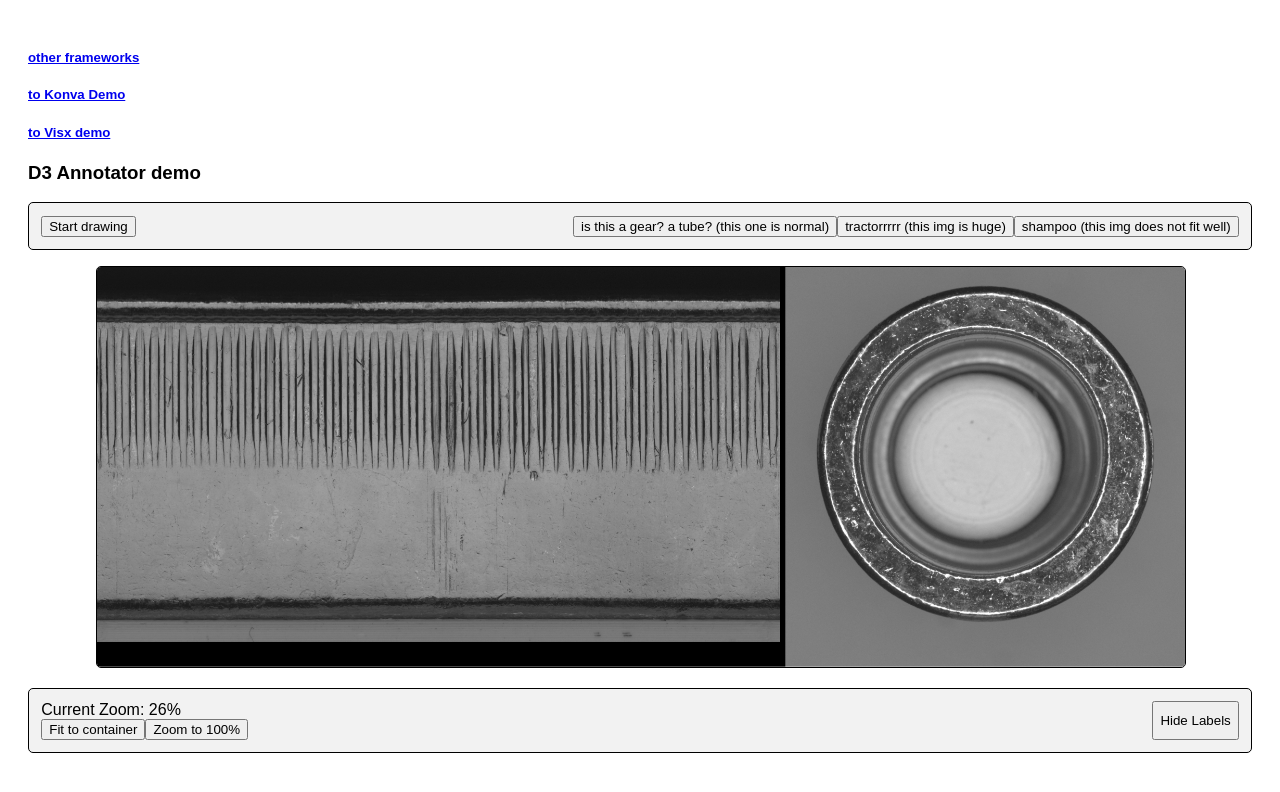
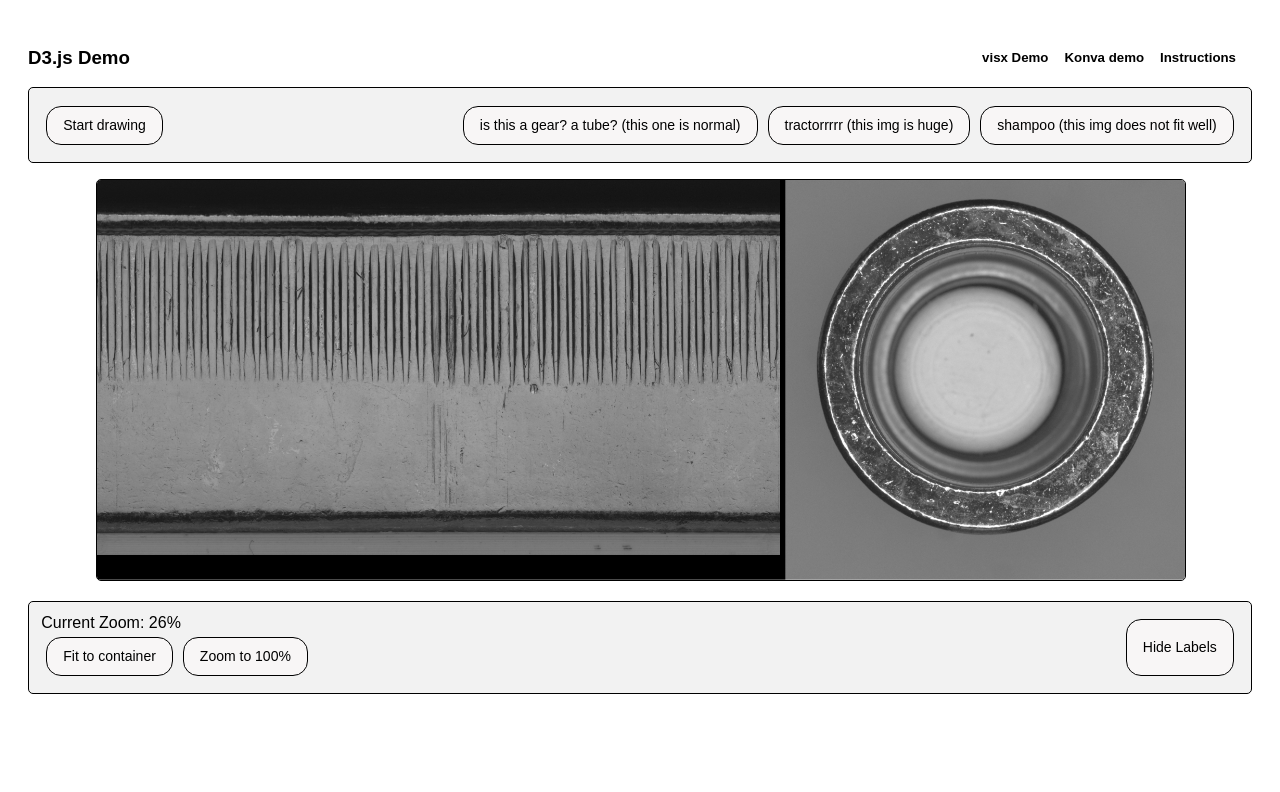
Before and after one commit to lev-rosenberg/annotator, a Next.js app: page /D3Viewer in a window 1280 px wide. Shown: the top 792 px of the page. Built offline with nearby package versions, Linux system fonts and the light colour scheme.

Commit message:
instructions

```diff
--- /dev/null
+++ b/src/components/header.tsx
@@ -0,0 +1,41 @@
+import Link from "next/link";
+import { useState } from "react";
+import InstructionsDialog from "./instructionsPopup";
+interface HeaderProps {
+  name: string;
+  frameworks: string[];
+}
+
+export default function Header(props: HeaderProps) {
+  const [instructionsOpen, setInstructionsOpen] = useState(false);
+  const links: { [key: string]: string } = {
+    D3: "/D3Viewer",
+    visx: "/VisxViewer",
+    Konva: "/KonvaViewer",
+  };
+  return (
+    <div>
+      <div className="page-header">
+        <h3>{props.name} Demo</h3>
+        <div style={{ display: "flex", gap: "1rem" }}>
+          <Link className="headerButton" href={links[props.frameworks[0]]}>
+            <h5>{props.frameworks[0]} Demo</h5>
+          </Link>
+          <Link className="headerButton" href={links[props.frameworks[1]]}>
+            <h5>{props.frameworks[1]} demo</h5>
+          </Link>
+          <h5
+            className="headerButton"
+            onClick={() => setInstructionsOpen(true)}
+          >
+            Instructions
+          </h5>
+          <InstructionsDialog
+            dialogueOpen={instructionsOpen}
+            close={() => setInstructionsOpen(false)}
+          />
+        </div>
+      </div>
+    </div>
+  );
+}
--- /dev/null
+++ b/src/components/instructionsPopup.tsx
@@ -0,0 +1,27 @@
+import Dialog from "@mui/material/Dialog";
+import DialogContent from "@mui/material/DialogContent";
+import DialogTitle from "@mui/material/DialogTitle";
+
+interface DialogProps {
+  dialogueOpen: boolean;
+  close: () => void;
+}
+
+export default function InstructionsDialog(props: DialogProps) {
+  function handleClose() {
+    props.close();
+  }
+  return (
+    <div>
+      <Dialog open={props.dialogueOpen} onClose={handleClose}>
+        <DialogTitle>Instructions</DialogTitle>
+        <DialogContent>
+          <p>1. Click on &quot;Start Drawing&quot; to begin annotating</p>
+          <p>2. Edit polygons and vertices by dragging</p>
+          <p>3. Delete polygons on right click</p>
+          <p>4. Zoom with scroll wheel</p>
+        </DialogContent>
+      </Dialog>
+    </div>
+  );
+}
--- a/src/globals.css
+++ b/src/globals.css
@@ -1,6 +1,11 @@
 body {
   font-family: sans-serif;
   padding: 20px;
+}
+
+.page-header {
+  display: flex;
+  justify-content: space-between;
 }
 
 .headerRow {
@@ -22,3 +27,30 @@ body {
   padding: 1%;
   margin-top: 2vh;
 }
+
+button {
+  padding: 0.5rem 1rem;
+  font-size: 14px;
+  line-height: 1.5;
+  margin: 5px 5px;
+  border: 0.5px solid black;
+  border-radius: 15px;
+  background-color: rgba(250, 248, 248, 0.788);
+  cursor: pointer;
+  transition: 0.15s;
+}
+button:hover {
+  color: black;
+  background-color: rgba(148, 148, 148, 0.788);
+}
+
+.headerButton {
+  cursor: pointer;
+  transition: 0.15s;
+  text-decoration: none;
+  color: black;
+}
+
+.headerButton:hover {
+  color: grey;
+}
--- a/src/pages/D3Viewer.tsx
+++ b/src/pages/D3Viewer.tsx
@@ -1,6 +1,6 @@
 import React, { useRef, useEffect, useCallback, useState } from "react";
 import { fromJson, customJson } from "../components/toFromJson";
-import Link from "next/link";
+import Header from "../components/header";
 import { D3ZoomPan } from "../components/d3demo/d3ZoomPan";
 import { PolylineDrawer } from "../components/d3demo/d3Polyline";
 import { PolygonsDrawer } from "../components/d3demo/d3Polygons";
@@ -167,16 +167,7 @@ export default function D3Viewer(): JSX.Element {
 
   return (
     <div>
-      <Link href="/">
-        <h5>other frameworks</h5>
-      </Link>
-      <Link href="/KonvaViewer">
-        <h5>to Konva Demo</h5>
-      </Link>
-      <Link href="./VisxViewer">
-        <h5>to Visx demo</h5>
-      </Link>
-      <h3>D3 Annotator demo</h3>
+      <Header name="D3.js" frameworks={["visx", "Konva"]} />
       <div>
         <div className="headerRow">
           <button onClick={() => setIsDrawing(!isDrawing)}>
```
Also changed, not shown: src/pages/KonvaViewer.tsx (+2 -11 lines), src/pages/VisxViewer.tsx (+2 -11 lines), src/pages/index.tsx (+2 -18 lines).
